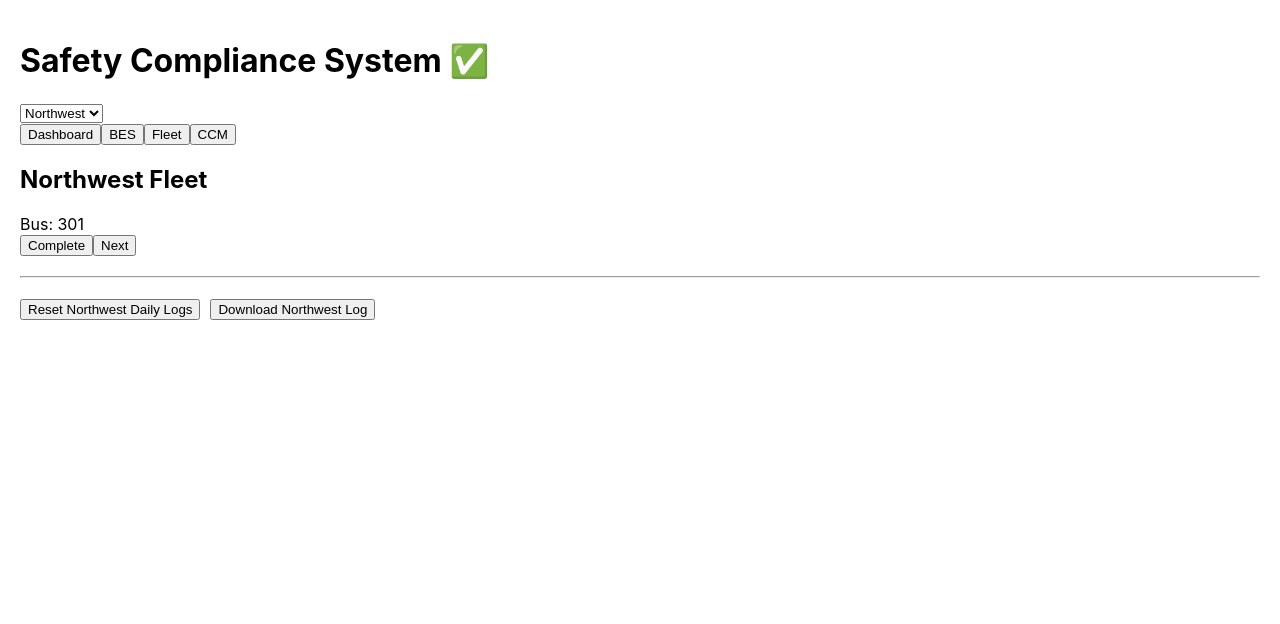
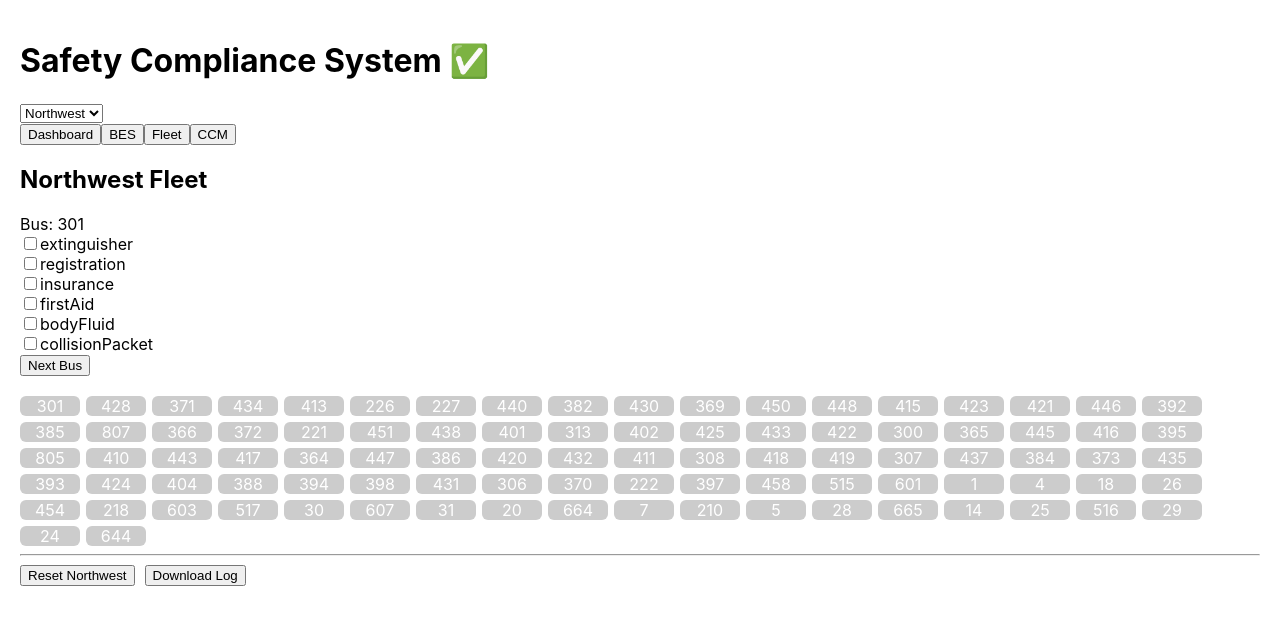
Before and after one commit to drewworkfirststudent-droid/safety-app, a React (Create React App) app: page / in a window 1280 px wide. Both pictures are taken after a click on the button "Fleet". Shown: the top 624 px of the page. Built offline with nearby package versions, Linux system fonts and the light colour scheme.

Commit message:
Persistence and monitoring added

```diff
--- a/src/App.js
+++ b/src/App.js
@@ -2,12 +2,11 @@ import CCM from "./modules/ccm/CCM";
 import { useState, useEffect } from "react";
 import { NW_BUSES, SE_BUSES } from "./buses";
 
-// ✅ OOS lists per yard
+// ✅ OOS lists
 const OOS_NW = ["301", "305"];
 const OOS_SE = ["412", "515"];
 
 export default function App() {
-
   const [tab, setTab] = useState("dashboard");
   const [area, setArea] = useState("Northwest");
 
@@ -16,89 +15,99 @@ export default function App() {
 
   /* BES */
   const [besIndex, setBesIndex] = useState(0);
-  const [besChecks, setBesChecks] = useState([]);
+  const [besResults, setBesResults] = useState({});
 
   /* FLEET */
   const [fleetIndex, setFleetIndex] = useState(0);
-  const [fleetChecks, setFleetChecks] = useState([]);
+  const [fleetResults, setFleetResults] = useState({});
 
-  // ✅ LOAD PER AREA
+  const fleetTemplate = {
+    extinguisher: false,
+    registration: false,
+    insurance: false,
+    firstAid: false,
+    bodyFluid: false,
+    collisionPacket: false
+  };
+
+  /* ✅ LOAD */
   useEffect(() => {
-    const savedBES = JSON.parse(localStorage.getItem(`bes-${area}`) || "[]");
-    const savedFleet = JSON.parse(localStorage.getItem(`fleet-${area}`) || "[]");
+    const savedBES = JSON.parse(localStorage.getItem(`bes-${area}`) || "{}");
+    const savedFleet = JSON.parse(localStorage.getItem(`fleet-${area}`) || "{}");
 
-    setBesChecks(savedBES);
-    setFleetChecks(savedFleet);
+    setBesResults(savedBES);
+    setFleetResults(savedFleet);
     setBesIndex(0);
     setFleetIndex(0);
   }, [area]);
 
-  // ✅ SAVE PER AREA
+  /* ✅ SAVE */
   useEffect(() => {
-    localStorage.setItem(`bes-${area}`, JSON.stringify(besChecks));
-  }, [besChecks, area]);
+    localStorage.setItem(`bes-${area}`, JSON.stringify(besResults));
+  }, [besResults, area]);
 
   useEffect(() => {
-    localStorage.setItem(`fleet-${area}`, JSON.stringify(fleetChecks));
-  }, [fleetChecks, area]);
+    localStorage.setItem(`fleet-${area}`, JSON.stringify(fleetResults));
+  }, [fleetResults, area]);
 
   const nextBes = () => setBesIndex(i => (i + 1) % buses.length);
-
-  const logBES = () => {
-    setBesChecks(prev => [...prev, buses[besIndex]]);
-    nextBes();
-  };
-
   const nextFleet = () => setFleetIndex(i => (i + 1) % buses.length);
 
-  const logFleet = () => {
-    setFleetChecks(prev => [...prev, buses[fleetIndex]]);
-    nextFleet();
-  };
-
-  /* CCM DASHBOARD */
+  /* CCM % */
   const [ccmPercent, setCcmPercent] = useState(0);
 
   useEffect(() => {
     const saved = JSON.parse(localStorage.getItem(`ccm-progress-${area}`) || "{}");
     const count = Object.keys(saved.results || {}).length;
-    const percent = Math.round((count / buses.length) * 100) || 0;
-    setCcmPercent(percent);
+    setCcmPercent(Math.round((count / buses.length) * 100) || 0);
   }, [tab, buses.length, area]);
 
-  /* DASHBOARD */
-  const besPercent = Math.round((besChecks.length / buses.length) * 100) || 0;
-  const fleetPercent = Math.round((fleetChecks.length / buses.length) * 100) || 0;
+  const besPercent = Math.round((Object.keys(besResults).length / buses.length) * 100) || 0;
 
-  // ✅ DOWNLOAD LOG
+  const fleetPercent =
+    Math.round(
+      (Object.keys(fleetResults).filter(
+        b => Object.values(fleetResults[b] || {}).every(v => v)
+      ).length / buses.length) * 100
+    ) || 0;
+
+  /* ✅ DOWNLOAD */
   const downloadLog = () => {
     const log = [
       ["Type", "Bus", "Area", "Date"],
-      ...besChecks.map(bus => ["BES", bus, area, new Date().toLocaleDateString()]),
-      ...fleetChecks.map(bus => ["Fleet", bus, area, new Date().toLocaleDateString()])
+      ...Object.entries(besResults).map(([bus, status]) => ["BES", bus, status, area]),
+      ...Object.entries(fleetResults).map(([bus, items]) => ["Fleet", bus, JSON.stringify(items), area])
     ];
 
-    const csv = log.map(row => row.join(",")).join("\n");
+    const csv = log.map(r => r.join(",")).join("\n");
     const blob = new Blob([csv], { type: "text/csv" });
     const url = URL.createObjectURL(blob);
 
     const a = document.createElement("a");
     a.href = url;
-    a.download = `safety-log-${area}-${Date.now()}.csv`;
+    a.download = `log-${area}-${Date.now()}.csv`;
     a.click();
   };
 
-  // ✅ DAILY RESET
   const resetDaily = () => {
-    if (window.confirm("Reset BES & Fleet for this yard?")) {
+    if (window.confirm("Reset ALL data for this yard?")) {
       localStorage.removeItem(`bes-${area}`);
       localStorage.removeItem(`fleet-${area}`);
 
-      setBesChecks([]);
-      setFleetChecks([]);
+      setBesResults({});
+      setFleetResults({});
       setBesIndex(0);
       setFleetIndex(0);
     }
+  };
+
+  /* ✅ HELPERS */
+  const getBesColor = (status) =>
+    status === "OK" ? "green" : status === "MISSING" ? "red" : "#ccc";
+
+  const getFleetColor = (items) => {
+    if (!items) return "#ccc";
+    return Object.values(items).every(v => v) ? "green" : "red";
   };
 
   return (
@@ -126,40 +135,99 @@ export default function App() {
         </div>
       )}
 
+      {/* ✅ BES */}
       {tab === "bes" && (
         <div>
           <h2>{area} BES</h2>
           <div>Bus: {buses[besIndex]}</div>
 
-          <button onClick={logBES}>Log</button>
-          <button onClick={nextBes}>Next</button>
+          <button
+            onClick={() => {
+              setBesResults(p => ({ ...p, [buses[besIndex]]: "OK" }));
+              nextBes();
+            }}
+          >
+            Tag ✅
+          </button>
+
+          <button
+            onClick={() => {
+              setBesResults(p => ({ ...p, [buses[besIndex]]: "MISSING" }));
+              nextBes();
+            }}
+            style={{ marginLeft: 10 }}
+          >
+            Missing ❌
+          </button>
+
+          <div style={{ marginTop: 20, display: "flex", flexWrap: "wrap", gap: 6 }}>
+            {buses.map(b => (
+              <div key={b} style={{
+                width: 60,
+                backgroundColor: getBesColor(besResults[b]),
+                color: "white",
+                textAlign: "center",
+                borderRadius: 6
+              }}>{b}</div>
+            ))}
+          </div>
         </div>
       )}
 
+      {/* ✅ FLEET */}
       {tab === "fleet" && (
         <div>
           <h2>{area} Fleet</h2>
           <div>Bus: {buses[fleetIndex]}</div>
 
-          <button onClick={logFleet}>Complete</button>
-          <button onClick={nextFleet}>Next</button>
+          {Object.keys(fleetTemplate).map(key => (
+            <div key={key}>
+              <label>
+                <input
+                  type="checkbox"
+                  checked={fleetResults[buses[fleetIndex]]?.[key] || false}
+                  onChange={(e) => {
+                    setFleetResults(prev => ({
+                      ...prev,
+                      [buses[fleetIndex]]: {
+                        ...(prev[buses[fleetIndex]] || fleetTemplate),
+                        [key]: e.target.checked
+                      }
+                    }));
+                  }}
+                />
+                {key}
+              </label>
+            </div>
+          ))}
+
+          <button onClick={nextFleet}>Next Bus</button>
+
+          <div style={{ marginTop: 20, display: "flex", flexWrap: "wrap", gap: 6 }}>
+            {buses.map(b => (
+              <div key={b} style={{
+                width: 60,
+                backgroundColor: getFleetColor(fleetResults[b]),
+                color: "white",
+                textAlign: "center",
+                borderRadius: 6
+              }}>{b}</div>
+            ))}
+          </div>
         </div>
       )}
 
+      {/* ✅ CCM */}
       {tab === "ccm" && (
         <CCM buses={buses} area={area} oosList={oosList} />
       )}
 
-      <hr style={{ margin: "20px 0" }} />
+      <hr />
 
-      <button onClick={resetDaily}>
-        Reset {area} Daily Logs
+      <button onClick={resetDaily}>Reset {area}</button>
+      <button onClick={downloadLog} style={{ marginLeft: 10 }}>
+        Download Log
       </button>
-
-      <button onClick={downloadLog} style={{ marginLeft: "10px" }}>
-        Download {area} Log
-      </button>
-
     </div>
   );
 }
```
